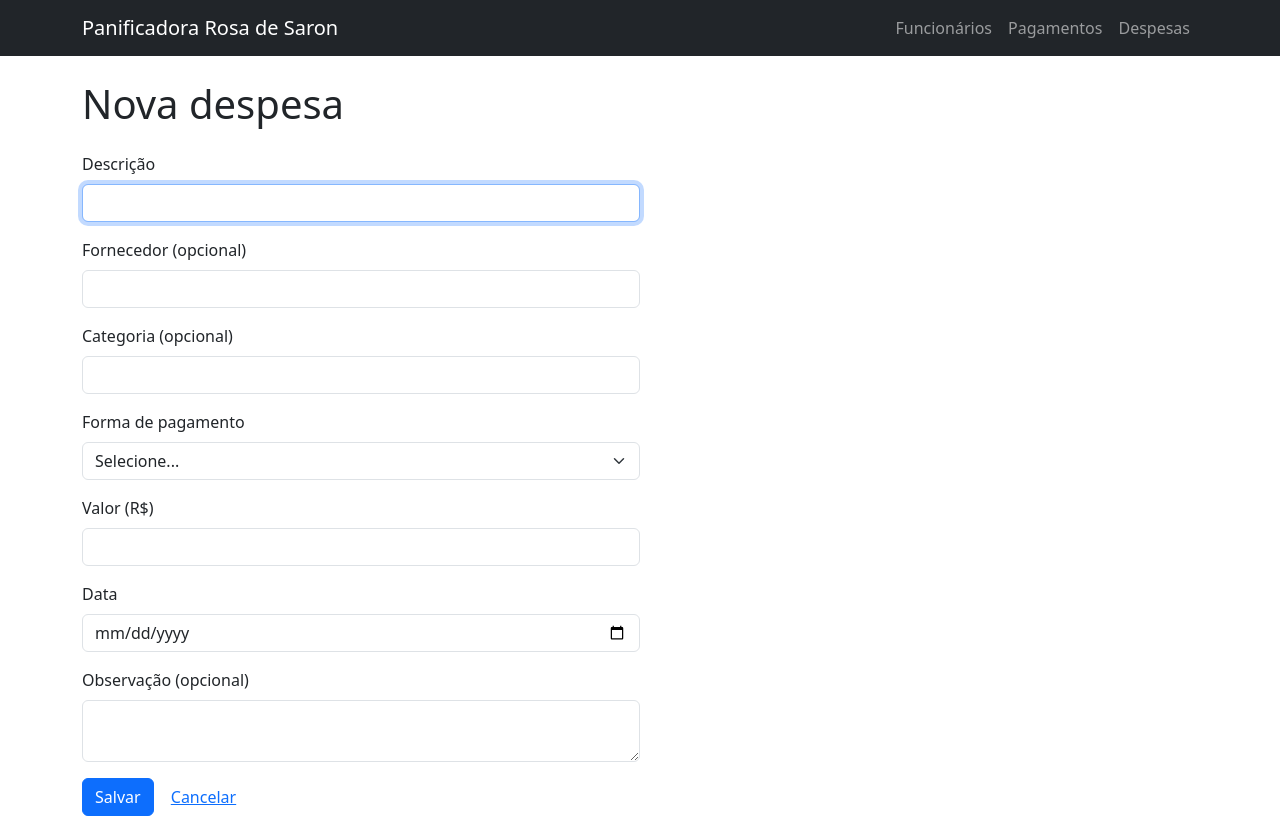
After one commit to marssal-mv/Sistema-de-Gestao-panificadora, a FastAPI app: template app/templates/despesas/form.html in a window 1280 px wide. The commit adds this page. Run offline with FastAPI, Linux system fonts and the light colour scheme; the template is opened without the code that fills it, so the values that code supplies are empty; parts of the project's set-up code (start-up, migrations or seed data) failed here and were passed over.

Commit message:
Adiciona registro de Despesas
Registrar despesa (descrição, fornecedor e categoria opcionais, forma
de pagamento, valor, data, observação) e consultar histórico com
filtro por período. Sem filtro por funcionário nem edição/exclusão,
mesmo padrão adotado em Pagamentos.

```diff
--- a/app/main.py
+++ b/app/main.py
@@ -15,7 +15,7 @@ from fastapi.templating import Jinja2Templates
 
 from app.config import settings
 from app.logging_config import setup_logging
-from app.routers import funcionarios, pagamentos
+from app.routers import despesas, funcionarios, pagamentos
 
 setup_logging(settings.log_level)
 logger = logging.getLogger(__name__)
@@ -35,6 +35,7 @@ templates = Jinja2Templates(directory="app/templates")
 
 app.include_router(funcionarios.router)
 app.include_router(pagamentos.router)
+app.include_router(despesas.router)
 
 
 @app.exception_handler(Exception)
--- a/app/templates/base.html
+++ b/app/templates/base.html
@@ -17,6 +17,7 @@
             <div class="navbar-nav">
                 <a class="nav-link" href="/funcionarios">Funcionários</a>
                 <a class="nav-link" href="/pagamentos">Pagamentos</a>
+                <a class="nav-link" href="/despesas">Despesas</a>
             </div>
         </div>
     </nav>
--- /dev/null
+++ b/app/templates/despesas/form.html
@@ -0,0 +1,97 @@
+{% extends "base.html" %}
+
+{% block title %}Nova despesa{% endblock %}
+
+{% block content %}
+    <h1 class="mb-4">Nova despesa</h1>
+
+    {% if erro %}
+        <div class="alert alert-danger">{{ erro }}</div>
+    {% endif %}
+
+    <form method="post" action="/despesas" class="col-md-6">
+        <div class="mb-3">
+            <label for="descricao" class="form-label">Descrição</label>
+            <input
+                type="text"
+                class="form-control"
+                id="descricao"
+                name="descricao"
+                value="{{ valores.descricao or '' }}"
+                required
+                autofocus
+            >
+        </div>
+
+        <div class="mb-3">
+            <label for="fornecedor" class="form-label">Fornecedor (opcional)</label>
+            <input
+                type="text"
+                class="form-control"
+                id="fornecedor"
+                name="fornecedor"
+                value="{{ valores.fornecedor or '' }}"
+            >
+        </div>
+
+        <div class="mb-3">
+            <label for="categoria" class="form-label">Categoria (opcional)</label>
+            <input
+                type="text"
+                class="form-control"
+                id="categoria"
+                name="categoria"
+                value="{{ valores.categoria or '' }}"
+            >
+        </div>
+
+        <div class="mb-3">
+            <label for="forma_pagamento_id" class="form-label">Forma de pagamento</label>
+            <select name="forma_pagamento_id" id="forma_pagamento_id" class="form-select" required>
+                <option value="" disabled {% if not valores.forma_pagamento_id %}selected{% endif %}>Selecione...</option>
+                {% for forma in formas_pagamento %}
+                <option
+                    value="{{ forma.id }}"
+                    {% if valores.forma_pagamento_id == forma.id %}selected{% endif %}
+                >
+                    {{ forma.nome }}
+                </option>
+                {% endfor %}
+            </select>
+        </div>
+
+        <div class="mb-3">
+            <label for="valor" class="form-label">Valor (R$)</label>
+            <input
+                type="number"
+                step="0.01"
+                min="0.01"
+                class="form-control"
+                id="valor"
+                name="valor"
+                value="{{ valores.valor or '' }}"
+                required
+            >
+        </div>
+
+        <div class="mb-3">
+            <label for="data" class="form-label">Data</label>
+            <input
+                type="date"
+                class="form-control"
+                id="data"
+                name="data"
+                value="{{ valores.data or '' }}"
+                required
+            >
+        </div>
+
+        <div class="mb-3">
+            <label for="observacao" class="form-label">Observação (opcional)</label>
+            <textarea class="form-control" id="observacao" name="observacao" rows="2">{{ valores.observacao or "" }}</textarea>
+        </div>
+
+        <button type="submit" class="btn btn-primary">Salvar</button>
+        <a href="/despesas" class="btn btn-link">Cancelar</a>
+    </form>
+{% endblock %}
```
Also changed, not shown: app/routers/despesas.py (added, +137 -0 lines), app/templates/despesas/lista.html (added, +56 -0 lines), README.md.
